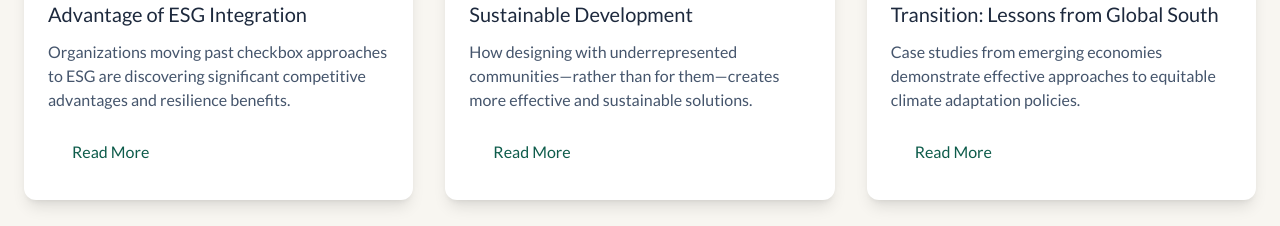
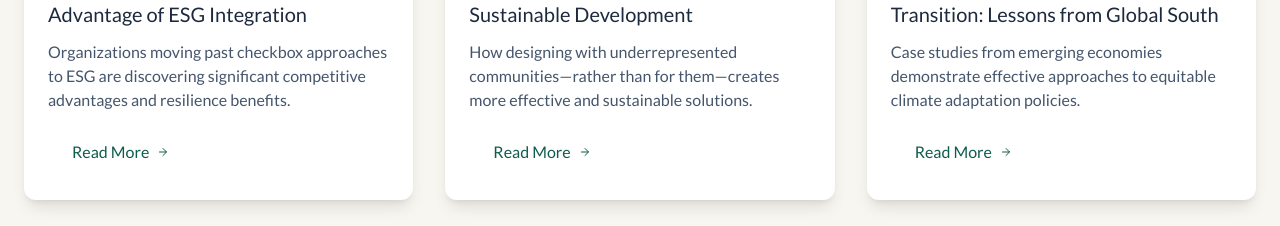
Before and after one commit to FrederickOB/tripath_advisory, a React (Vite) app: page / in a window 1280 px wide. Shown: the part 6040-6266 px from the top of the page. Built offline with nearby package versions, Linux system fonts and the light colour scheme; a web font is replaced by a local one.

Commit message:
redirect

```diff
--- a/src/components/Insights.tsx
+++ b/src/components/Insights.tsx
@@ -2,6 +2,7 @@ import { motion } from "framer-motion";
 import { insights } from "@/constants";
 import Button from "./ui/Button";
 import Heading from "./Heading";
+import { ArrowRight } from "lucide-react";
 
 const Insights = () => {
   return (
@@ -63,9 +64,9 @@ const Insights = () => {
                 <Button
                   href="#"
                   variant="link"
-                  className="text-primary hover:underline"
+                  className="text-primary hover:underline justify-start items-center"
                 >
-                  Read More
+                  Read More <ArrowRight className="size-3" />
                 </Button>
               </div>
             </motion.div>
--- a/src/components/Navbar.tsx
+++ b/src/components/Navbar.tsx
@@ -86,7 +86,7 @@ const MobileNavigation = ({
           ))}
           <Button
             variant="primary"
-            className="mt-4 font-normal text-sm"
+            className="mt-4 font-normal text-white text-sm"
             onClick={onClose}
           >
             Book Appointment
```
Also changed, not shown: 1 other file (tests, documents, lock files or other folders).
